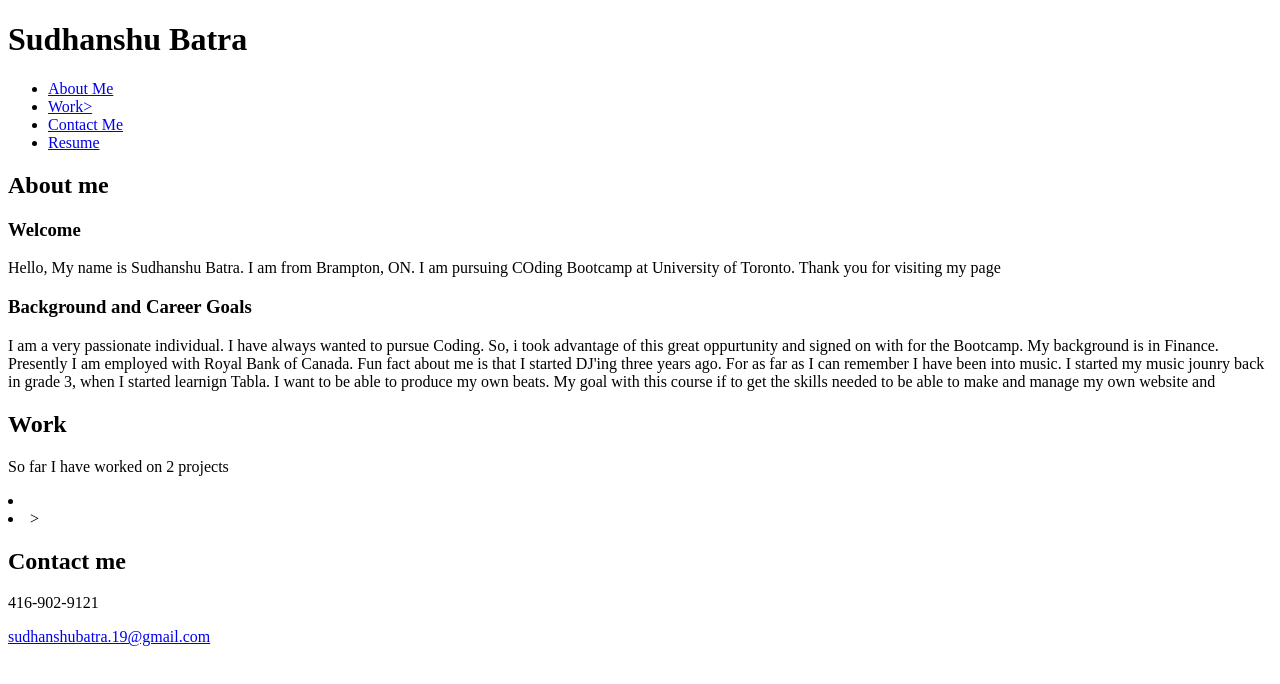
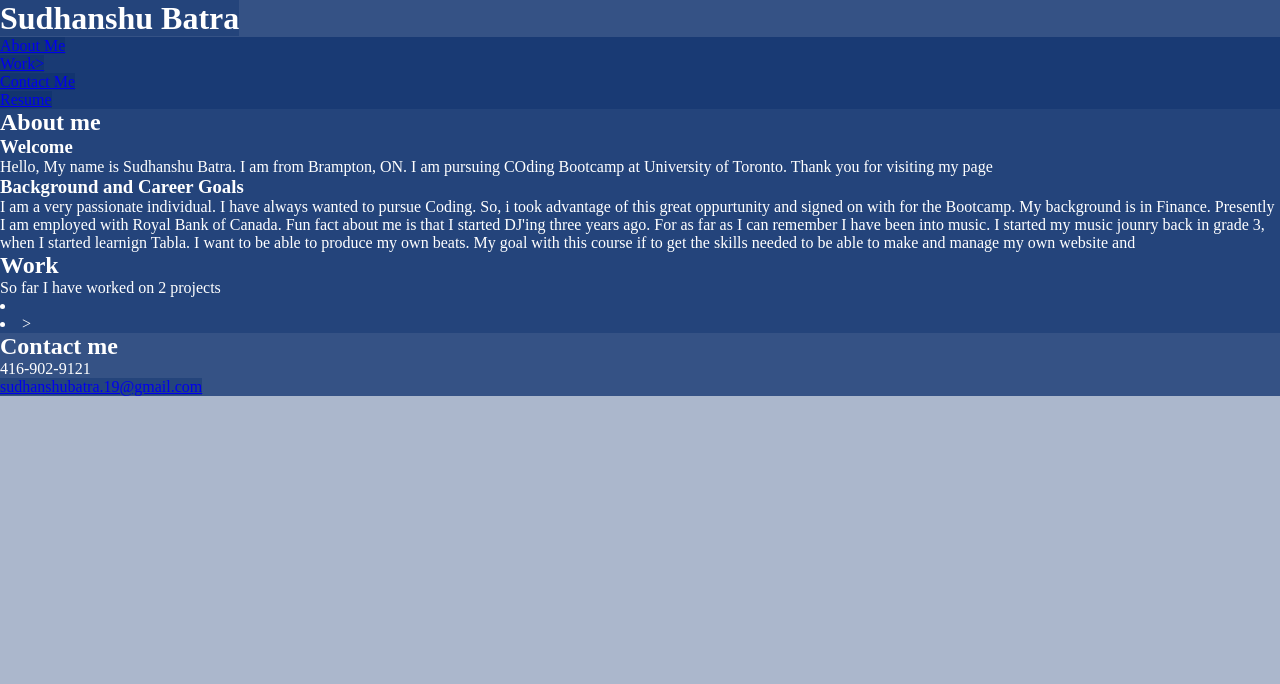
Before and after one commit to sudbatra/professional-portfolio, a plain HTML site: page index.html in a window 1280 px wide. Drawn offline with Linux system fonts and the light colour scheme.

Commit message:
css first commit

```diff
--- a/assets/style.css
+++ b/assets/style.css
@@ -0,0 +1,34 @@
+/* this section controls the margin, padding and box sizing for the entire webpage */
+* {
+    margin: 0;
+    padding: 0;
+    box-sizing: border-box;
+    background-color: rgba(5, 40, 104, 0.333);
+}
+
+/* this will style the body section of the webpage */
+body {
+   color: white;
+}
+
+/*this section controls the styling for everything in the header section */
+header {
+
+}
+header h1 {
+
+}
+header nav {
+
+}
+header nav ul {
+
+}
+header nav li {
+
+}
+header nav ul li a:hover {
+
+}
+
+/* this controls the footer section */
--- a/index.html
+++ b/index.html
@@ -5,6 +5,7 @@
         <meta http-equiv="X-UA-Compatible" content="IE=edge">
         <meta name="viewport" content="width=device-width, initial-scale=1.0">
         <title>Proffessional-Portfolio</title>
+        <link rel="stylesheet" href="./assets/style.css" />
     </head>
     <body>
         <header>
```
